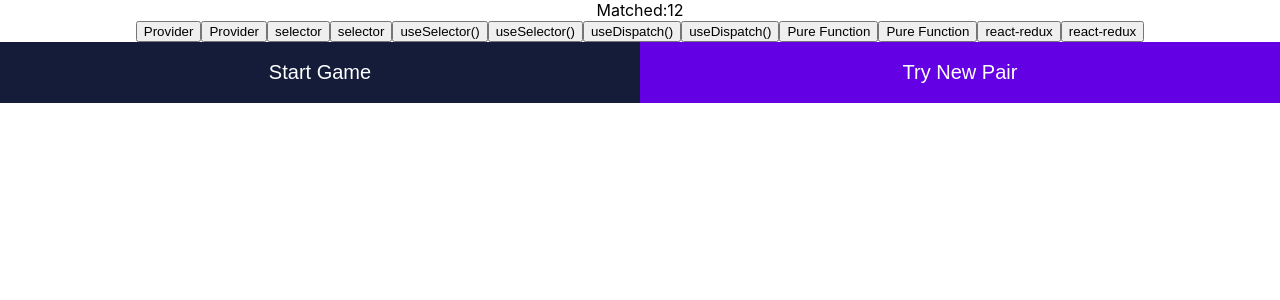
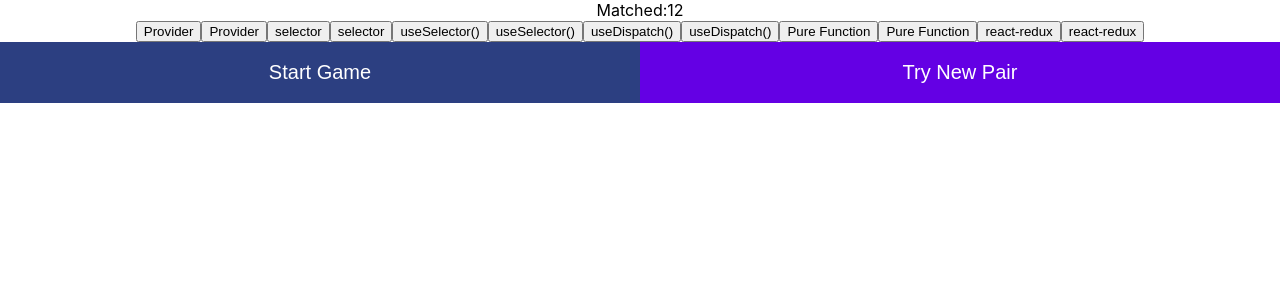
Before and after one commit to wingsown/memory-game, a React (Create React App) app: page / in a window 1280 px wide. In both pictures the pointer is over the button "Start Game". Shown: the top 300 px of the page. Built offline with nearby package versions, Linux system fonts and the light colour scheme.

Commit message:
Button styling complete

```diff
--- a/src/index.css
+++ b/src/index.css
@@ -23,6 +23,16 @@ code {
   background-color: #141c3a;
 }
 
+.start-button:hover,
+.start-button:focus {
+  background-color: #2c3f81;
+}
+
 .try-new-pair-button {
   background-color: #6400e4;
 }
+
+.try-new-pair-button:hover,
+.try-new-pair-button:focus {
+  background-color: #7d1aff;
+}
```
